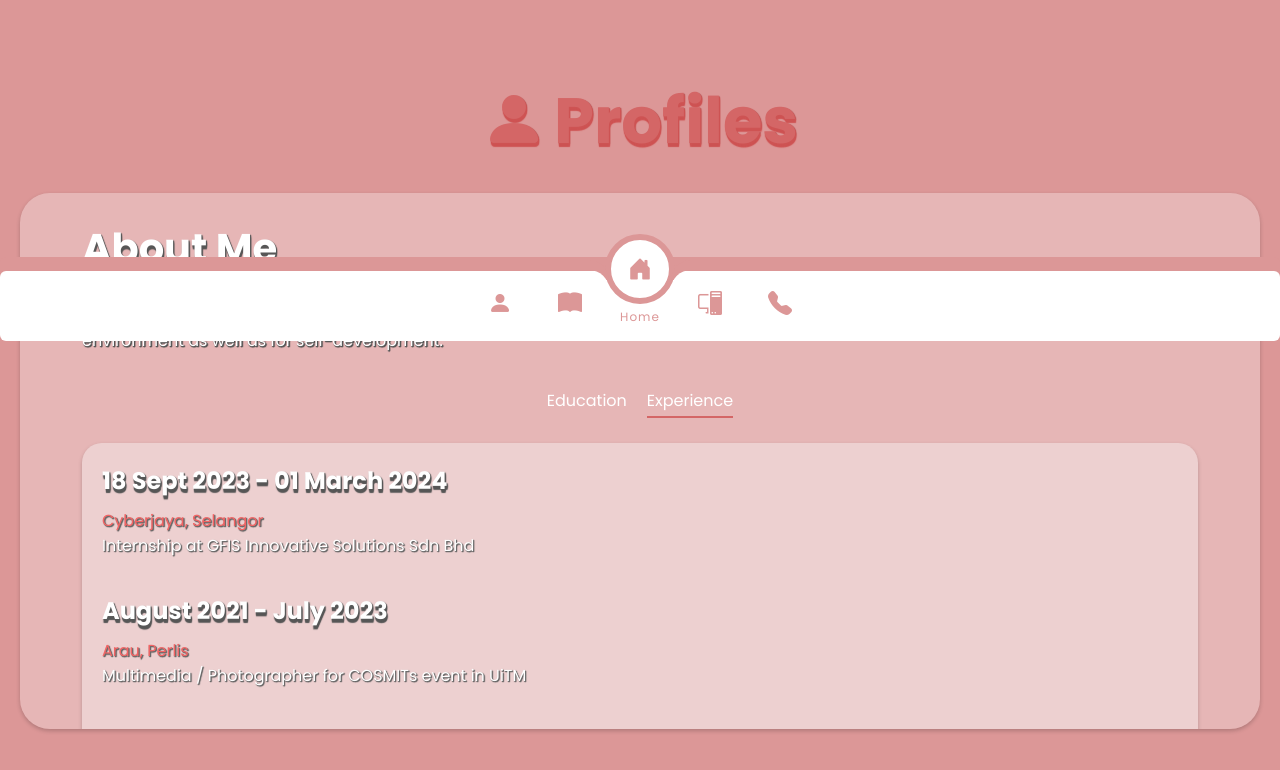
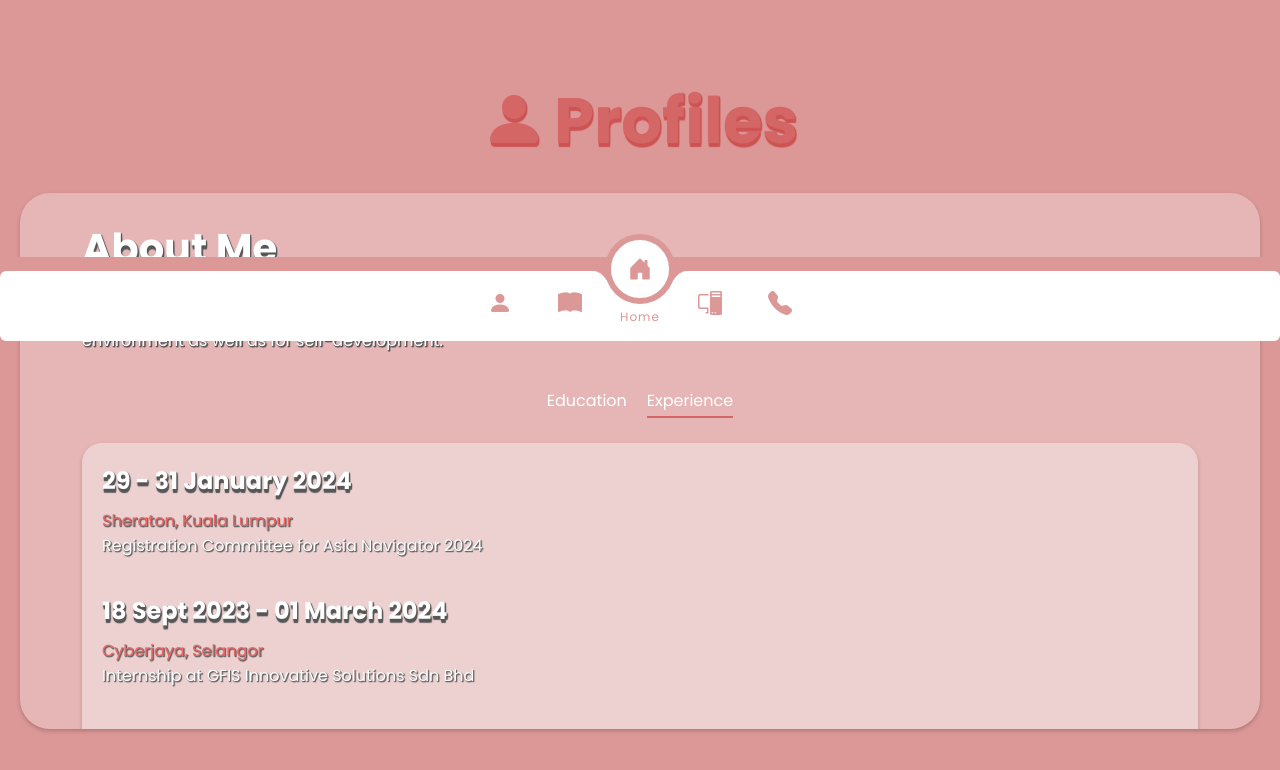
Before and after one commit to Harrazz/portfolio, a React (Create React App) app: page / in a window 1280 px wide. Both pictures are taken after a click on the element "Experience". Shown: the part 728-1498 px from the top of the page. Built offline with nearby package versions, Linux system fonts and the light colour scheme.

Commit message:
siap dahh

```diff
--- a/src/components/js/profiles.js
+++ b/src/components/js/profiles.js
@@ -28,9 +28,9 @@ const Profiles = () => {
                     <div className="profile-col-1">
                     </div>
                     <div className="profile-col-2">
-                        <h1 className='aboutme'>About Me</h1><br/>
+                        <h1 className='aboutme'>About Me</h1><br />
                         <p className='ptext'> I am a practical trainee in the field of computer and information sciences at GFIS Sdn. Bhd. in order to experience the workplace environment as well as for self-development.</p>
-                        <br/>
+                        <br />
                         <div className="tab-titles">
                             <p className={`tab-subtitle ${activeTab === 'edu' ? 'p-active-link' : ''}`}
                                 onClick={() => openTab('edu')}>
@@ -59,6 +59,11 @@ const Profiles = () => {
                         <div className={`tab-contents ${activeTab === 'exp' ? 'active-tab' : ''}`} id="exp">
                             <ul>
                                 <div className='box'>
+                                    <h2>29 - 31 January 2024</h2>
+                                    <li><span>Sheraton, Kuala Lumpur</span><br />Registration Committee for Asia Navigator 2024</li>
+                                    <br />
+                                </div>
+                                <div className='box'>
                                     <h2>18 Sept 2023 - 01 March 2024</h2>
                                     <li><span>Cyberjaya, Selangor</span><br />Internship at GFIS Innovative Solutions Sdn Bhd</li>
                                     <br />
@@ -66,11 +71,6 @@ const Profiles = () => {
                                 <div className='box'>
                                     <h2>August 2021 - July 2023</h2>
                                     <li><span>Arau, Perlis</span><br />Multimedia / Photographer for COSMITs event in UiTM</li>
-                                    <br />
-                                </div>
-                                <div className='box'>
-                                    <h2>29 - 31 January 2024</h2>
-                                    <li><span>Sheraton, Kuala Lumpur</span><br />Registration Committee for Asia Navigator 2024</li>
                                     <br />
                                 </div>
                             </ul>
```
